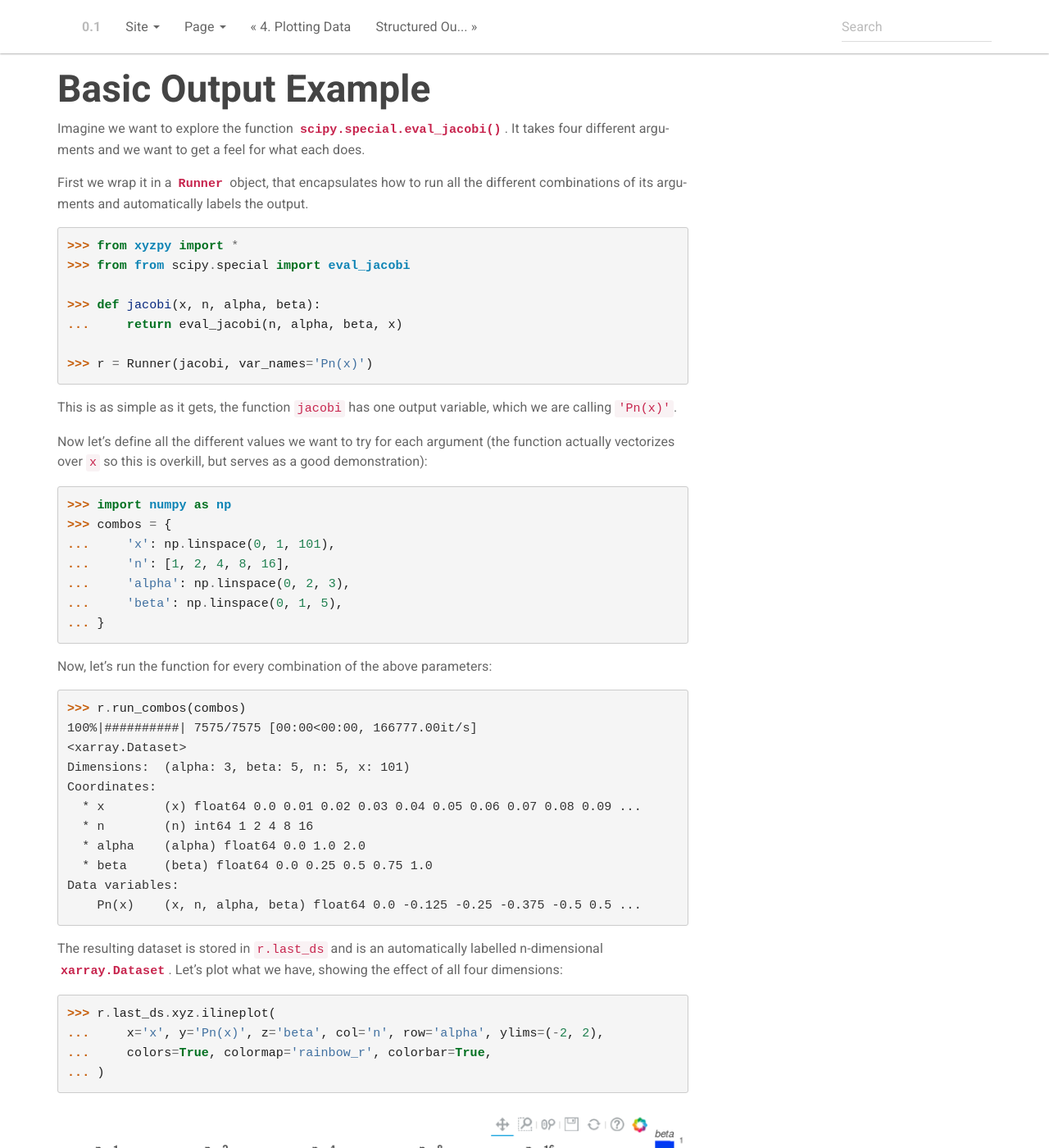
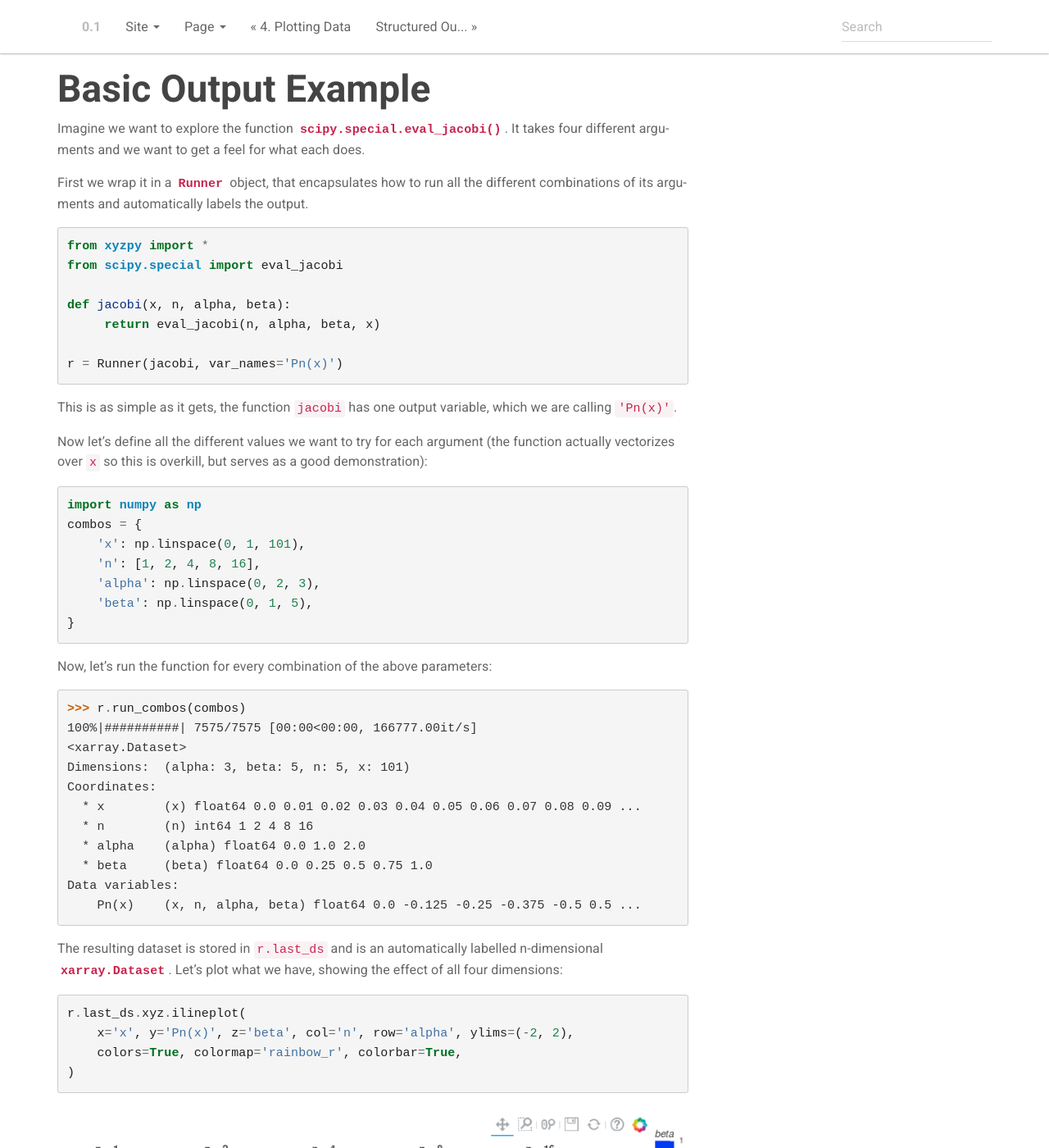
Before and after one commit to jcmgray/xyzpy, a Sphinx documentation site: the page built from docs/ex_basic.rst, in a window 1280 px wide and 1400 px high. Shown: the whole window at 82% size. Built offline with Sphinx 7.4.7, drawn with Linux system fonts in a browser that asks for light colours.

Commit message:
some doc/docstring updates

```diff
--- a/docs/ex_basic.rst
+++ b/docs/ex_basic.rst
@@ -7,13 +7,13 @@ First we wrap it in a :class:`~xyzpy.Runner` object, that encapsulates how to ru
 
 .. code-block:: python
 
-    >>> from xyzpy import *
-    >>> from from scipy.special import eval_jacobi
+    from xyzpy import *
+    from scipy.special import eval_jacobi
 
-    >>> def jacobi(x, n, alpha, beta):
-    ...     return eval_jacobi(n, alpha, beta, x)
+    def jacobi(x, n, alpha, beta):
+         return eval_jacobi(n, alpha, beta, x)
 
-    >>> r = Runner(jacobi, var_names='Pn(x)')
+    r = Runner(jacobi, var_names='Pn(x)')
 
 This is as simple as it gets, the function ``jacobi`` has one output variable, which we are calling ``'Pn(x)'``.
 
@@ -21,13 +21,13 @@ Now let's define all the different values we want to try for each argument (the
 
 .. code-block:: python
 
-    >>> import numpy as np
-    >>> combos = {
-    ...     'x': np.linspace(0, 1, 101),
-    ...     'n': [1, 2, 4, 8, 16],
-    ...     'alpha': np.linspace(0, 2, 3),
-    ...     'beta': np.linspace(0, 1, 5),
-    ... }
+    import numpy as np
+    combos = {
+        'x': np.linspace(0, 1, 101),
+        'n': [1, 2, 4, 8, 16],
+        'alpha': np.linspace(0, 2, 3),
+        'beta': np.linspace(0, 1, 5),
+    }
 
 Now, let's run the function for every combination of the above parameters:
 
@@ -49,9 +49,9 @@ The resulting dataset is stored in ``r.last_ds`` and is an automatically labelle
 
 .. code-block:: python
 
-    >>> r.last_ds.xyz.ilineplot(
-    ...     x='x', y='Pn(x)', z='beta', col='n', row='alpha', ylims=(-2, 2),
-    ...     colors=True, colormap='rainbow_r', colorbar=True,
-    ... )
+    r.last_ds.xyz.ilineplot(
+        x='x', y='Pn(x)', z='beta', col='n', row='alpha', ylims=(-2, 2),
+        colors=True, colormap='rainbow_r', colorbar=True,
+    )
 
 .. image:: ex_simple.png
--- a/docs/ex_complex.rst
+++ b/docs/ex_complex.rst
@@ -89,8 +89,8 @@ Now let's plot the main variable 'm'. Since we can only plot 4 dimensions at onc
 
 .. code-block:: python
 
-    >>> ds = runner.last_ds.sel(p=2.0)
-    >>> ds.xyz.iheatmap(x='re', y='im', z='m', col='phi', row='A')
+    ds = runner.last_ds.sel(p=2.0)
+    ds.xyz.iheatmap(x='re', y='im', z='m', col='phi', row='A')
 
 .. image:: _static/ex_complex_a.png
 
@@ -98,6 +98,6 @@ We output multiple variables so we can also plot the quantity ``m_sdev``:
 
 .. code-block:: python
 
-    >>> runner.last_ds.xyz.ilineplot(x='phi', y='m_sdev', z='A', col='p')
+    runner.last_ds.xyz.ilineplot(x='phi', y='m_sdev', z='A', col='p')
 
 .. image:: _static/ex_complex_b.png
--- a/docs/ex_farming.rst
+++ b/docs/ex_farming.rst
@@ -1,5 +1,5 @@
-'Farming' Example
-=================
+Harvesting Example
+==================
 
 The aim of the :class:`~xyzpy.Harvester` object  is to seamlessly accumulate, merge and persist potentially disjoint sets of runs.
 
```
Also changed, not shown: 2 other files.
